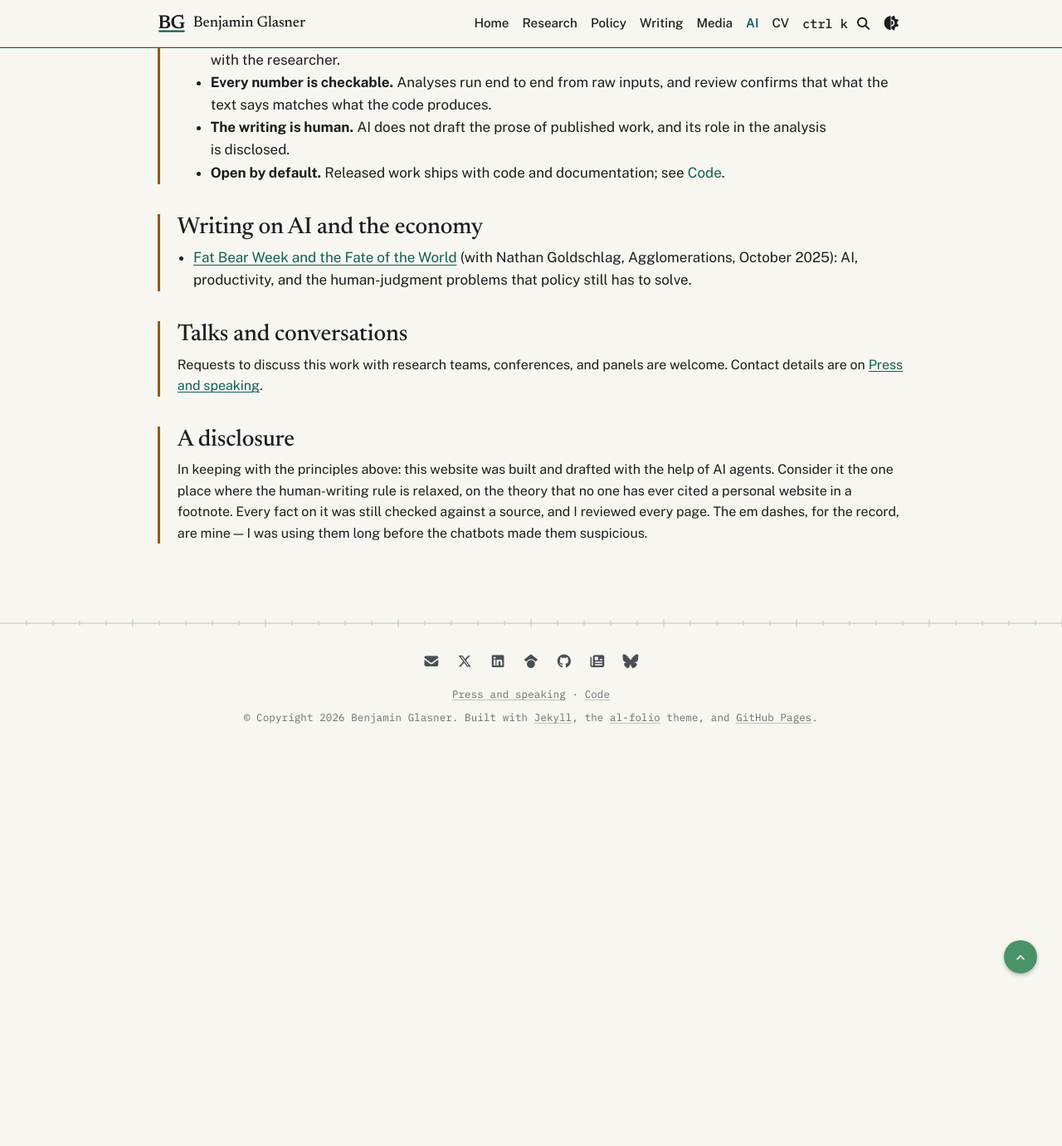
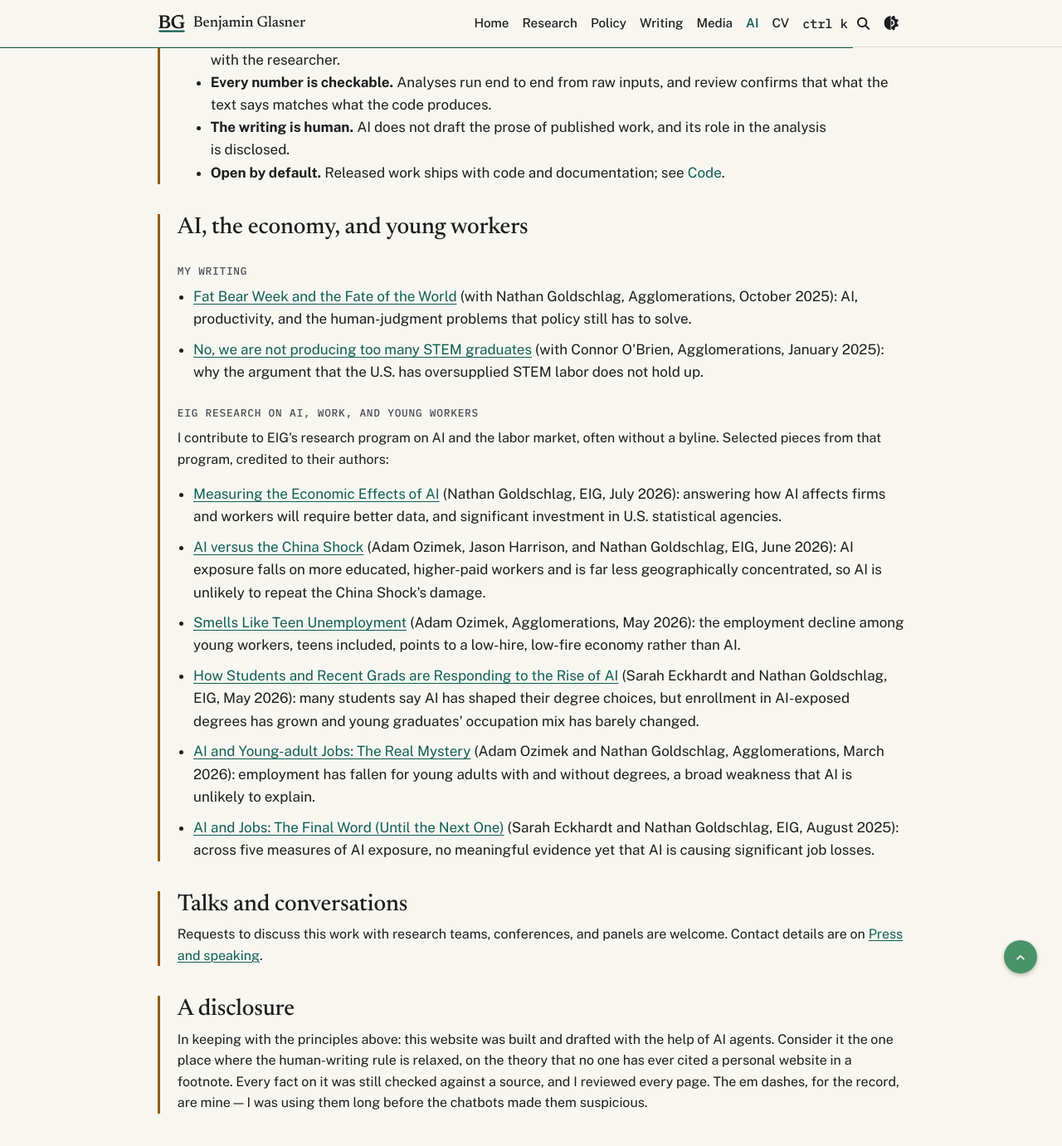
Before and after one commit to bnglasner/bnglasner.github.io, a Jekyll site: the page built from _pages/ai-research.md, in a window 1280 px wide and 1400 px high, scrolled down 823 px. Shown: the top 1381 px of the window at 83% size. Built offline with Jekyll 4.4.1, drawn with Linux system fonts in a browser that asks for light colours; library addresses are completed by our own code.

Commit message:
feat: Expand AI page writing section with credited EIG research
Retitle the section "AI, the economy, and young workers" and split it in
two. "My writing" lists Ben's bylined pieces (Fat Bear Week; the STEM
graduates post). "EIG research on AI, work, and young workers" lists six
EIG staff pieces on AI and the labor market that Ben contributed to
without a byline, each with its byline exactly as published and Ben's
role stated once for the program as a whole.

Record the list as a sanctioned exception, with its limits, in
.claude/rules/content-integrity.md, and note it in site-facts.md.

Co-Authored-By: Claude Opus 5.5 <noreply@anthropic.com>

```diff
--- a/_pages/ai-research.md
+++ b/_pages/ai-research.md
@@ -67,7 +67,15 @@ that way when editing.
 </div>
 
 <div class="policy-section" id="writing">
-  <h2>Writing on AI and the economy</h2>
+  <h2>AI, the economy, and young workers</h2>
+  {% comment %}
+    Sanctioned exception to the only-Ben rule (Ben, 2026-11-14): the "EIG research" list
+    surfaces colleagues' work Ben contributed to without a byline. Keep it honest:
+    full bylines exactly as published, Ben's role stated once for the program as a whole,
+    never per piece, and EIG staff work only (no outside guest essays). See
+    .claude/rules/content-integrity.md.
+  {% endcomment %}
+  <h3>My writing</h3>
   <ul class="policy-section__links">
     <li>
       <a href="https://agglomerations.eig.org/p/fat-bear-week-and-the-fate-of-the" target="_blank" rel="noopener noreferrer"
@@ -75,6 +83,58 @@ that way when editing.
       >
       (with Nathan Goldschlag, Agglomerations, October 2025): AI, productivity, and the human-judgment problems that policy still has to
       solve.
+    </li>
+    <li>
+      <a href="https://agglomerations.eig.org/p/no-we-are-not-producing-too-many" target="_blank" rel="noopener noreferrer"
+        >No, we are not producing too many STEM graduates</a
+      >
+      (with Connor O'Brien, Agglomerations, January 2025): why the argument that the U.S. has oversupplied STEM labor does not hold up.
+    </li>
+  </ul>
+
+  <h3>EIG research on AI, work, and young workers</h3>
+  <p>
+    I contribute to EIG's research program on AI and the labor market, often without a byline. Selected pieces from that program,
+    credited to their authors:
+  </p>
+  <ul class="policy-section__links">
+    <li>
+      <a href="https://eig.org/measuring-ai/" target="_blank" rel="noopener noreferrer">Measuring the Economic Effects of AI</a>
+      (Nathan Goldschlag, EIG, July 2026): answering how AI affects firms and workers will require better data, and significant investment
+      in U.S. statistical agencies.
+    </li>
+    <li>
+      <a href="https://eig.org/ai-versus-the-china-shock/" target="_blank" rel="noopener noreferrer">AI versus the China Shock</a>
+      (Adam Ozimek, Jason Harrison, and Nathan Goldschlag, EIG, June 2026): AI exposure falls on more educated, higher-paid workers and is
+      far less geographically concentrated, so AI is unlikely to repeat the China Shock's damage.
+    </li>
+    <li>
+      <a href="https://agglomerations.eig.org/p/smells-like-teen-unemployment" target="_blank" rel="noopener noreferrer"
+        >Smells Like Teen Unemployment</a
+      >
+      (Adam Ozimek, Agglomerations, May 2026): the employment decline among young workers, teens included, points to a low-hire, low-fire
+      economy rather than AI.
+    </li>
+    <li>
+      <a href="https://eig.org/how-students-and-recent-grads-are-responding-to-the-rise-of-ai/" target="_blank" rel="noopener noreferrer"
+        >How Students and Recent Grads are Responding to the Rise of AI</a
+      >
+      (Sarah Eckhardt and Nathan Goldschlag, EIG, May 2026): many students say AI has shaped their degree choices, but enrollment in
+      AI-exposed degrees has grown and young graduates' occupation mix has barely changed.
+    </li>
+    <li>
+      <a href="https://agglomerations.eig.org/p/ai-and-young-adult-jobs-the-real" target="_blank" rel="noopener noreferrer"
+        >AI and Young-adult Jobs: The Real Mystery</a
+      >
+      (Adam Ozimek and Nathan Goldschlag, Agglomerations, March 2026): employment has fallen for young adults with and without degrees, a
+      broad weakness that AI is unlikely to explain.
+    </li>
+    <li>
+      <a href="https://eig.org/ai-and-jobs-the-final-word/" target="_blank" rel="noopener noreferrer"
+        >AI and Jobs: The Final Word (Until the Next One)</a
+      >
+      (Sarah Eckhardt and Nathan Goldschlag, EIG, August 2025): across five measures of AI exposure, no meaningful evidence yet that AI is
+      causing significant job losses.
     </li>
   </ul>
 </div>
```
Also changed, not shown: .claude/memory/site-facts.md, .claude/rules/content-integrity.md.
